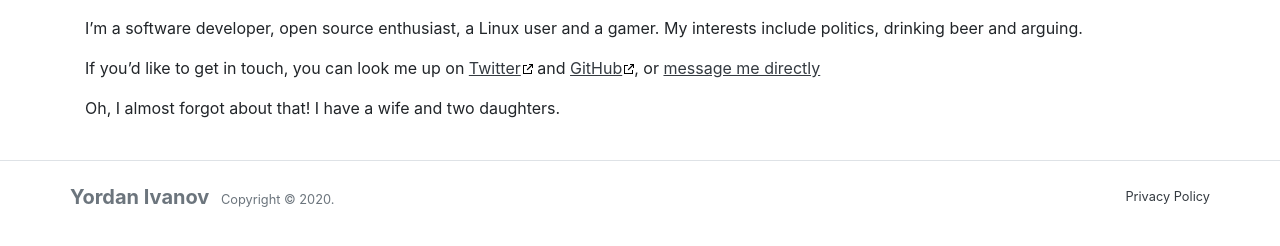
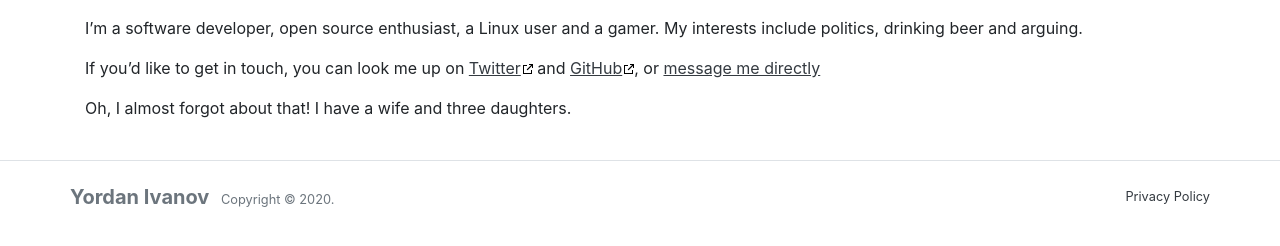
Before and after one commit to ivanovyordan/ivanovyordan.github.io, a Jekyll site: the page built from _pages/about.md, in a window 1280 px wide. Shown: the part 153-399 px from the top of the page. Built offline with Jekyll 4.4.1, drawn with Linux system fonts in a browser that asks for light colours; nearby versions of some CDN libraries.

```diff
--- a/_config.yml
+++ b/_config.yml
@@ -7,7 +7,8 @@ url: https://www.ivanovyordan.com
 baseurl:
 disqus: ivanovyordan
 email: mail@ivanovyordan.com
-mailchimp-list: https://ivanovyordan.us20.list-manage.com/subscribe/post?u=e0b56c32fb49aebd4080fb753&amp;id=e5c9c71c74
+mailchimp_list: https://ivanovyordan.us20.list-manage.com/subscribe/post?u=e0b56c32fb49aebd4080fb753&amp;id=e5c9c71c74
+feedburner_url: https://feeds.feedburner.com/ivanovyordan
 
 include: ['_pages', '.well-known']
 permalink: /:year/:month/:day/:title/
--- a/_includes/header/follow.html
+++ b/_includes/header/follow.html
@@ -12,7 +12,7 @@
   </li>
 
   <li class="nav-item">
-    <a class="nav-link" href="{{ 'feed.xml' | absolute_url }}">
+    <a class="nav-link" href="{{ site.feedburner_url }}">
       <i class="fas fa-rss"></i>
     </a>
   </li>
--- a/_includes/post/subscribe.html
+++ b/_includes/post/subscribe.html
@@ -8,7 +8,7 @@
 
       <div class="col-md-6">
         <div class="row">
-          <form action="{{ site.mailchimp-list }}" method="post" name="mc-embedded-subscribe-form" class="validate w-100" novalidate>
+          <form action="{{ site.mailchimp_list }}" method="post" name="mc-embedded-subscribe-form" class="validate w-100" novalidate>
             <div class="mc-field-group">
               <input type="email" placeholder="Enter e-mail address" name="EMAIL" class="required email form-control w-100" id="mce-EMAIL" autocomplete="on" required>
               <button type="submit" value="Subscribe" name="subscribe" class="heart btn btn-success btn-block w-100 mt-2">Subscribe</button>
--- a/_pages/about.md
+++ b/_pages/about.md
@@ -7,8 +7,8 @@ Hey, My name is Yordan.
 
 I'm a software developer, open source enthusiast, a Linux user and a gamer. My interests include politics, drinking beer and arguing.
 
-If you’d like to get in touch, you can look me up on
+If you'd like to get in touch, you can look me up on
 [Twitter](https://twitter.com/{{  site.author.twitter  }}) and
 [GitHub](https://github.com/{{ site.author.github }}), or [message me directly]({% link _pages/contact.html %})
 
-Oh, I almost forgot about that! I have a wife and two daughters.
+Oh, I almost forgot about that! I have a wife and three daughters.
```
Also changed, not shown: assets/images/posts/redshift-to-snowflake/heading.png.
